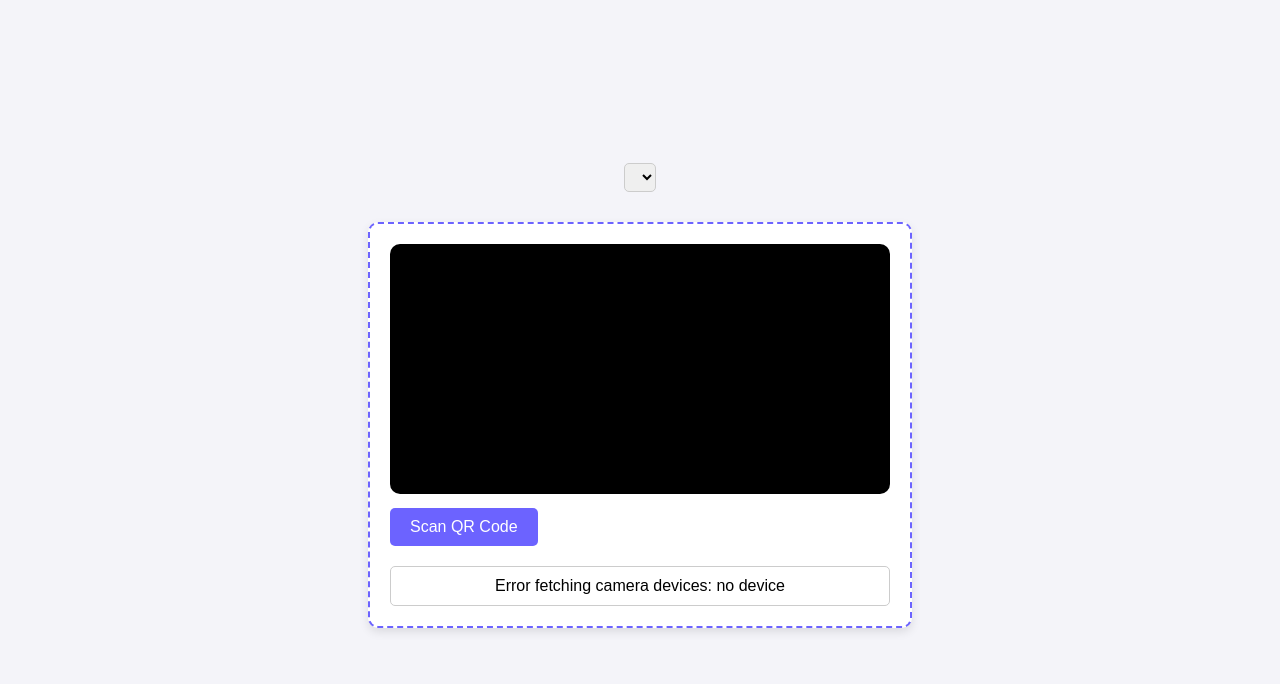
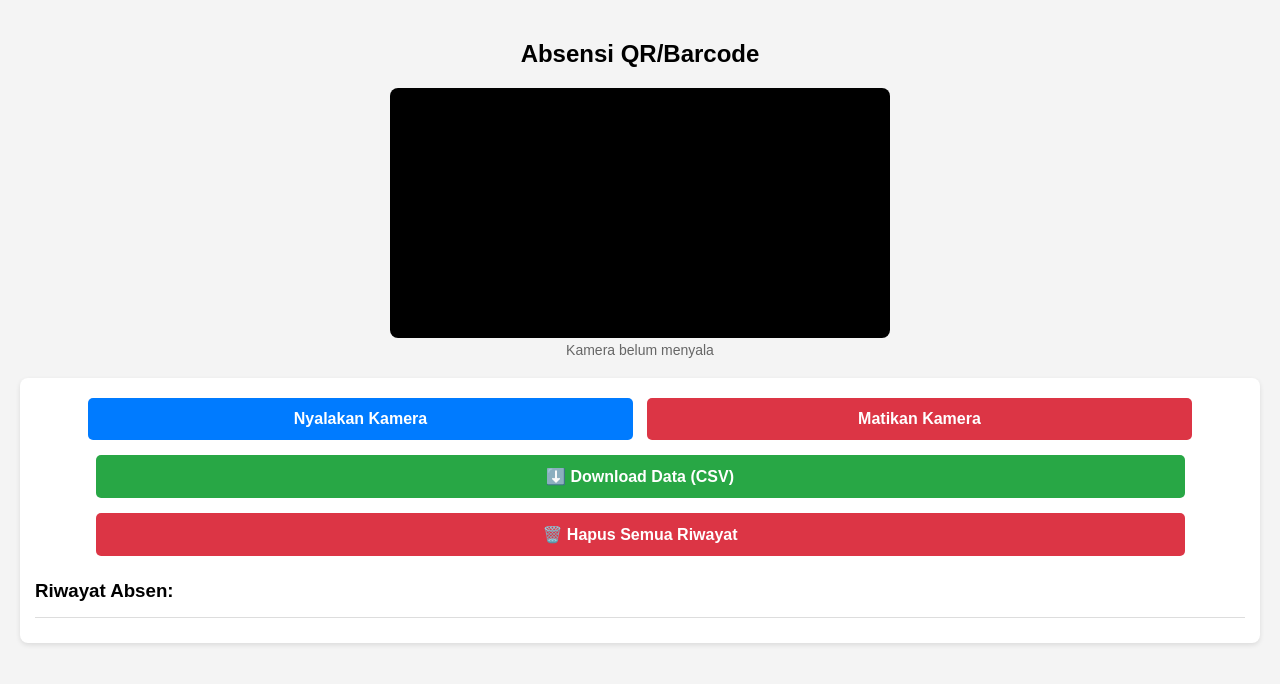
Before and after one commit to rendi-09/QR-Reader.github.io, a plain HTML site: page Index.html in a window 1280 px wide. Drawn offline with Linux system fonts and the light colour scheme.

Commit message:
Update title and layout for attendance scanner

```diff
--- a/Index.html
+++ b/Index.html
@@ -1,192 +1,180 @@
 <!DOCTYPE html>
-<html lang="en">
+<html lang="id">
 <head>
     <meta charset="UTF-8">
     <meta name="viewport" content="width=device-width, initial-scale=1.0">
-    <title>QR Code Scanner</title>
+    <title>Absensi Organisasi (Native Scanner)</title>
     <style>
-        body {
-            font-family: Arial, sans-serif;
-            margin: 0;
-            padding: 0;
-            display: flex;
-            flex-direction: column;
-            align-items: center;
-            justify-content: center;
-            height: 100vh;
-            background-color: #f4f4f9;
-        }
-
-        #scanner-container {
-            width: 90%;
-            max-width: 500px;
-            margin: 20px;
-            border: 2px dashed #6c63ff;
-            padding: 20px;
-            border-radius: 10px;
-            background: white;
-            box-shadow: 0 4px 10px rgba(0, 0, 0, 0.1);
-        }
-
-        video {
-            width: 100%;
-            border-radius: 10px;
-            background-color: black; /* Ensure video area is visible */
-        }
-
-        #output {
-            margin-top: 20px;
-            padding: 10px;
-            border: 1px solid #ccc;
-            background: #fff;
-            border-radius: 5px;
-            text-align: center;
-        }
-
-        #output p {
-            margin: 0;
-            font-size: 16px;
-        }
-
-        #camera-selector {
-            margin: 10px 0;
-            padding: 5px;
-            border-radius: 5px;
-            border: 1px solid #ccc;
-        }
-
-        #scan-button {
-            margin-top: 10px;
-            padding: 10px 20px;
-            background-color: #6c63ff;
-            color: white;
-            border: none;
-            border-radius: 5px;
-            cursor: pointer;
-            font-size: 16px;
-        }
-
-        #scan-button:hover {
-            background-color: #5750d9;
-        }
+        body { font-family: sans-serif; text-align: center; padding: 20px; background: #f4f4f4; margin: 0; }
+        #video-preview { width: 100%; max-width: 500px; background: #000; border-radius: 8px; transform: scaleX(-1); /* Efek cermin saat pakai kamera depan, akan otomatis mati di kamera belakang */ }
+        .container { margin-top: 20px; background: white; padding: 15px; border-radius: 8px; box-shadow: 0 2px 5px rgba(0,0,0,0.1); }
+        button { padding: 12px 20px; font-size: 16px; cursor: pointer; background: #007bff; color: white; border: none; border-radius: 5px; margin: 5px; width: 45%; font-weight: bold;}
+        .btn-danger { background: #dc3545; }
+        .btn-success { background: #28a745; width: 90%; margin-top: 10px;}
+        #result-list { text-align: left; max-height: 250px; overflow-y: auto; border-top: 1px solid #ddd; padding-top: 10px; margin-top: 15px; }
+        .log-item { border-bottom: 1px solid #eee; padding: 8px 0; font-size: 14px; }
+        #status-teks { font-size: 14px; color: #666; margin-bottom: 10px; }
     </style>
 </head>
 <body>
-    <div id="scanner-container">
-        <video id="qr-video" playsinline autoplay muted></video>
-        <button id="scan-button">Scan QR Code</button>
-        <div id="output">
-            <p>Scan a QR code to see the result.</p>
-        </div>
+
+    <h2>Absensi QR/Barcode</h2>
+
+    <!-- Area Video dari Kamera HP -->
+    <video id="video-preview" autoplay playsinline></video>
+    <div id="status-teks">Kamera belum menyala</div>
+
+    <div class="container">
+        <!-- Tombol Kontrol -->
+        <button onclick="mulaiKamera()">Nyalakan Kamera</button>
+        <button onclick="stopKamera()" class="btn-danger">Matikan Kamera</button>
+        <br>
+        <button onclick="exportToCSV()" class="btn-success">⬇️ Download Data (CSV)</button>
+        <button onclick="clearData()" class="btn-danger" style="width: 90%; margin-top: 10px;">🗑️ Hapus Semua Riwayat</button>
+
+        <h3 style="text-align: left; margin-bottom: 5px;">Riwayat Absen:</h3>
+        <div id="result-list"></div>
     </div>
 
     <script>
-        const videoElement = document.getElementById('qr-video');
-        const outputElement = document.getElementById('output');
-        const cameraSelector = document.createElement('select');
-        const scanButton = document.getElementById('scan-button');
-        cameraSelector.id = 'camera-selector';
-        document.body.insertBefore(cameraSelector, document.getElementById('scanner-container'));
+        // --- 1. INISIALISASI DATABASE LOKAL ---
+        let attendanceData = JSON.parse(localStorage.getItem('absensi_anggota')) || [];
+        const video = document.getElementById('video-preview');
+        const statusTeks = document.getElementById('status-teks');
 
-        let currentStream = null;
+        let isScanning = false;
+        let lastScanned = ""; // Mencegah barcode disinggung 2 kali berturut-turut
+        let streamValid = null;
 
-        function startCamera(cameraId) {
-            if (currentStream) {
-                currentStream.getTracks().forEach(track => track.stop());
+        function updateUI() {
+            const list = document.getElementById('result-list');
+            list.innerHTML = '';
+            // Tampilkan dari yang paling baru (di reverse)
+            [...attendanceData].reverse().forEach((item, index) => {
+                list.innerHTML += `<div class="log-item"><b>${item.id}</b> <br><small style="color:#888;">${item.waktu}</small></div>`;
+            });
+        }
+
+        // --- 2. FUNGSI MENYALAKAN KAMERA ---
+        async function mulaiKamera() {
+            // Cek apakah browser HP mendukung fitur Native Barcode
+            if (!("BarcodeDetector" in window)) {
+                alert("Browser HP Anda tidak mendukung pemindai tanpa internet ini. Pastikan Anda menggunakan Google Chrome versi terbaru di Android.");
+                return;
             }
 
-            navigator.mediaDevices.getUserMedia({ video: { deviceId: cameraId } })
-                .then(stream => {
-                    currentStream = stream;
-                    videoElement.srcObject = stream;
-                    videoElement.play();
-                })
-                .catch(err => {
-                    outputElement.innerHTML = `<p>Error accessing camera: ${err.message}</p>`;
-                    console.error('Error accessing camera:', err);
-                });
-        }
-
-        async function captureAndReadQR() {
-            const canvas = document.createElement('canvas');
-            const context = canvas.getContext('2d');
-
-            canvas.width = videoElement.videoWidth;
-            canvas.height = videoElement.videoHeight;
-            context.drawImage(videoElement, 0, 0, canvas.width, canvas.height);
-
-            const dataUrl = canvas.toDataURL('image/png');
-            const formData = new FormData();
-            formData.append('file', dataURItoBlob(dataUrl));
-
             try {
-                const response = await fetch('https://api.qrserver.com/v1/read-qr-code/', {
-                    method: 'POST',
-                    body: formData
+                // Meminta akses kamera belakang HP
+                const stream = await navigator.mediaDevices.getUserMedia({
+                    video: { facingMode: "environment" }
                 });
 
-                const result = await response.json();
-                if (result[0] && result[0].symbol[0].data) {
-                    outputElement.innerHTML = `<p>QR Code detected: ${result[0].symbol[0].data}</p>`;
-                } else {
-                    outputElement.innerHTML = '<p>No QR code detected. Try again.</p>';
-                }
+                // Jika pakai kamera belakang, matikan efek cermin
+                video.style.transform = "scaleX(1)";
+                video.srcObject = stream;
+                streamValid = stream;
+
+                video.play();
+                isScanning = true;
+                statusTeks.innerHTML = "✅ Kamera aktif. Arahkan ke Barcode/QR.";
+                statusTeks.style.color = "green";
+
+                // Mulai deteksi barcode secara berulang
+                scanBerulang();
+
             } catch (err) {
-                outputElement.innerHTML = `<p>Error reading QR code: ${err.message}</p>`;
-                console.error('Error reading QR code:', err);
+                alert("Gagal mengakses kamera. Pastikan Anda memberikan izin akses kamera.");
+                console.error(err);
             }
         }
 
-        function dataURItoBlob(dataURI) {
-            const byteString = atob(dataURI.split(',')[1]);
-            const mimeString = dataURI.split(',')[0].split(':')[1].split(';')[0];
-            const ab = new ArrayBuffer(byteString.length);
-            const ia = new Uint8Array(ab);
-            for (let i = 0; i < byteString.length; i++) {
-                ia[i] = byteString.charCodeAt(i);
+        function stopKamera() {
+            if (streamValid) {
+                streamValid.getTracks().forEach(track => track.stop());
+                video.srcObject = null;
+                isScanning = false;
+                statusTeks.innerHTML = "Kamera dimatikan.";
+                statusTeks.style.color = "#666";
             }
-            return new Blob([ab], { type: mimeString });
         }
 
-        navigator.mediaDevices.enumerateDevices().then(devices => {
-            const videoDevices = devices.filter(device => device.kind === 'videoinput');
+        // --- 3. FUNGSI PEMINDAI UTAMA ---
+        async function scanBerulang() {
+            if (!isScanning) return;
 
-            if (videoDevices.length > 0) {
-                videoDevices.forEach((device, index) => {
-                    const option = document.createElement('option');
-                    option.value = device.deviceId;
-                    option.textContent = device.label || `Camera ${index + 1}`;
-                    cameraSelector.appendChild(option);
-                });
+            // Membaca format QR Code dan Barcode pada umumnya
+            const barcodeDetector = new BarcodeDetector({
+                formats: ["qr_code", "ean_13", "code_128", "code_39"]
+            });
 
-                cameraSelector.addEventListener('change', () => {
-                    const selectedCameraId = cameraSelector.value;
-                    startCamera(selectedCameraId);
-                });
+            try {
+                // Menganalisis frame dari video
+                const barcodes = await barcodeDetector.detect(video);
 
-                const rearCamera = videoDevices.find(device => device.label.toLowerCase().includes('back'));
-                if (rearCamera) {
-                    startCamera(rearCamera.deviceId);
-                    cameraSelector.value = rearCamera.deviceId;
-                } else {
-                    startCamera(videoDevices[0].deviceId);
-                    cameraSelector.value = videoDevices[0].deviceId;
+                if (barcodes.length > 0) {
+                    const idAnggota = barcodes[0].rawValue;
+
+                    // Jika barcode berbeda dengan yang terakhir kali discan dalam 3 detik terakhir
+                    if (idAnggota !== lastScanned) {
+                        lastScanned = idAnggota;
+                        simpanDataAbsen(idAnggota);
+
+                        // Jeda 3 detik agar tidak dobel scan ID yang sama berturut-turut
+                        setTimeout(() => { lastScanned = ""; }, 3000);
+                    }
                 }
-            } else {
-                outputElement.innerHTML = '<p>No cameras found.</p>';
+            } catch (e) {
+                // Abaikan error background (misal frame blur sesaat)
             }
-        }).catch(err => {
-            outputElement.innerHTML = `<p>Error fetching camera devices: ${err.message}</p>`;
-            console.error('Error fetching camera devices:', err);
-        });
 
-        scanButton.addEventListener('click', captureAndReadQR);
+            // Ulangi terus menerus seperti loop
+            requestAnimationFrame(scanBerulang);
+        }
 
-        window.addEventListener('beforeunload', () => {
-            if (currentStream) {
-                currentStream.getTracks().forEach(track => track.stop());
+        // --- 4. FUNGSI PENYIMPANAN & UMPAN BALIK ---
+        function simpanDataAbsen(id) {
+            const now = new Date();
+            const timeString = now.toLocaleDateString('id-ID') + ' ' + now.toLocaleTimeString('id-ID');
+
+            // Masukkan ke database memori
+            attendanceData.push({ id: id, waktu: timeString });
+            localStorage.setItem('absensi_anggota', JSON.stringify(attendanceData));
+
+            // Getarkan HP (jika didukung) sebagai tanda berhasil
+            if (navigator.vibrate) navigator.vibrate([200, 100, 200]);
+
+            updateUI();
+            alert("✅ Berhasil Absen:\n" + id);
+        }
+
+        // --- 5. FUNGSI EKSPOR EXCEL (CSV) ---
+        function exportToCSV() {
+            if (attendanceData.length === 0) return alert("Belum ada data untuk di-download!");
+
+            let csvContent = "data:text/csv;charset=utf-8,ID Anggota,Waktu Absen\n";
+            attendanceData.forEach(row => {
+                csvContent += `${row.id},${row.waktu}\n`;
+            });
+
+            const encodedUri = encodeURI(csvContent);
+            const link = document.createElement("a");
+            link.setAttribute("href", encodedUri);
+            link.setAttribute("download", "Absensi_Anggota.csv");
+            document.body.appendChild(link);
+            link.click();
+        }
+
+        // --- 6. HAPUS DATA ---
+        function clearData() {
+            if(confirm("AWAS! Apakah Anda yakin ingin menghapus SEMUA riwayat absensi di HP ini? Data yang terhapus tidak bisa dikembalikan.")) {
+                localStorage.removeItem('absensi_anggota');
+                attendanceData = [];
+                updateUI();
             }
-        });
+        }
+
+        // Tampilkan data yang sudah ada saat aplikasi pertama dibuka
+        updateUI();
     </script>
 </body>
 </html>
```
